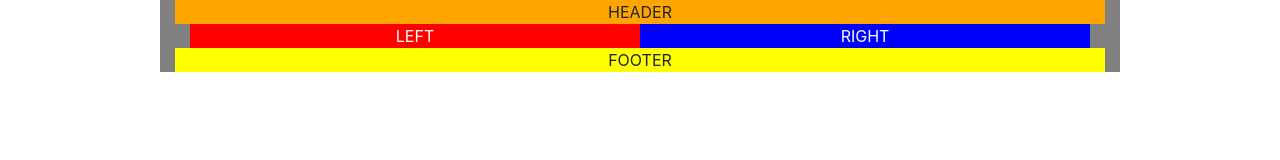
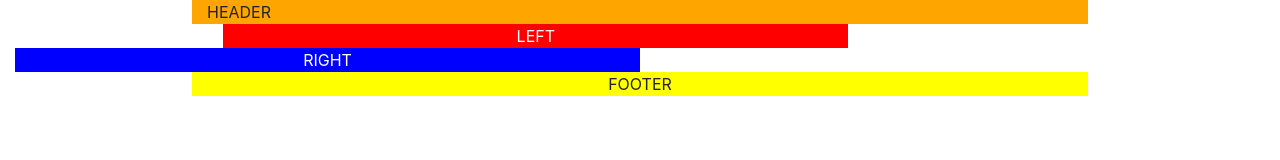
Before and after one commit to BluePawDev/bootstrap-sandbox, a plain HTML site: page index.html in a window 1280 px wide. Drawn offline with nearby package versions, Linux system fonts and the light colour scheme.

Commit message:
Modify main.css for Bootstrap layout

```diff
--- a/index.html
+++ b/index.html
@@ -24,11 +24,10 @@
 
   <body>
 
-    <div class="container row menu-container">
       <!-- MENU -->
 
       <!-- START: menu header -->
-      <div class="col-lg-12 header">
+      <div class="container row col-lg-12 offset-2 header">
         HEADER
       </div>
       <!-- END: menu header -->
@@ -37,7 +36,7 @@
       <div class="container row col-lg-12 menu-cols">
 
         <!-- START: column left -->
-        <div class="col-lg-6 left">
+        <div class="col-lg-6 offset-2 left">
           LEFT
         </div>
         <!-- END: column left -->
@@ -58,7 +57,6 @@
       <!-- END: menu footer -->
 
 
-    </div>
 
 
 
--- a/public/styles/main.css
+++ b/public/styles/main.css
@@ -5,10 +5,16 @@
   background-color: gray;
 }
 
+.row {
+  /*width: 100%;*/
+}
+
 .header {
   /*border: 1px black solid;*/
+  margin: 0 auto;
   text-align: center;
   background-color: orange;
+  width: 70%;
 }
 
 .menu-cols {
@@ -20,6 +26,7 @@
   background-color: red;
   text-align: center;
   color: white;
+  /*width: 40%;*/
 }
 
 .right {
@@ -27,6 +34,7 @@
   background-color: blue;
   text-align: center;
   color: white;
+  /*width: 35%;*/
 }
 
 .footer {
@@ -34,4 +42,5 @@
   margin: 0 auto;
   text-align: center;
   background-color: yellow;
+  width: 70%;
 }
```
